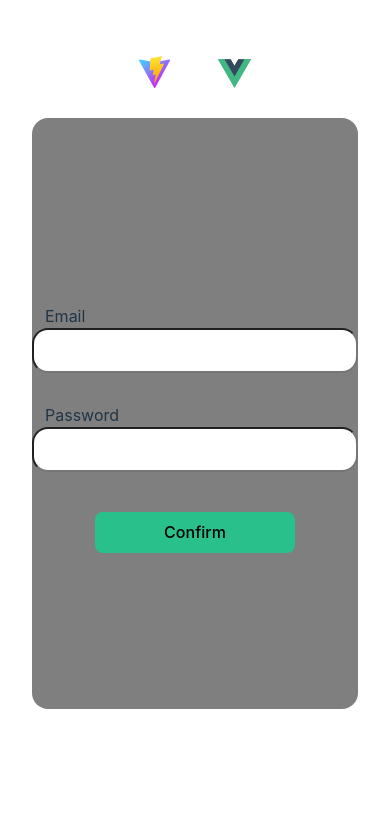
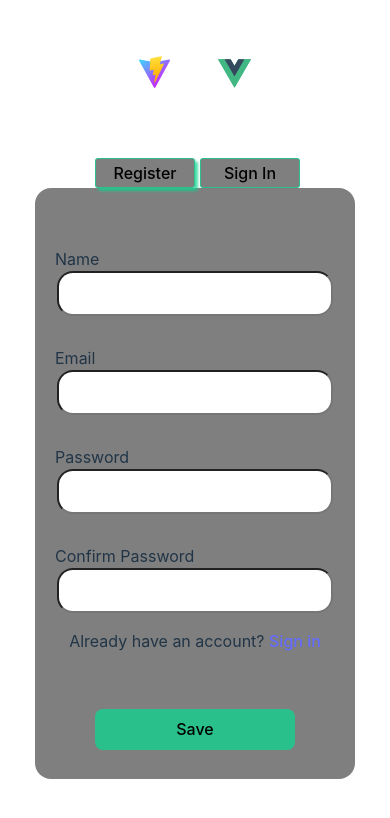
Before and after one commit to JavierHdzO/client-chat-ws, a Vue app: page / in a window 390 px wide. Shown: the top 818 px of the page. Built offline with nearby package versions, Linux system fonts and the light colour scheme; no server answers.

Commit message:
012323 F [FEAT]: add user sign in and sign up (AUTH)

```diff
--- a/package.json
+++ b/package.json
@@ -9,6 +9,7 @@
     "preview": "vite preview"
   },
   "dependencies": {
+    "axios": "^1.2.3",
     "pinia": "^2.0.29",
     "socket.io-client": "^4.5.4",
     "vue": "^3.2.45",
--- /dev/null
+++ b/src/api/index.ts
@@ -0,0 +1,11 @@
+
+import axios from 'axios'
+
+const host: string = import.meta.env.VITE_BE_HOST
+
+export const api =  axios.create({
+    baseURL: host,
+    headers:{
+        'Content-Type': 'application/json'
+    }
+})
--- a/src/composables/useAuthWS.ts
+++ b/src/composables/useAuthWS.ts
@@ -1,43 +1,52 @@
 import { ref } from 'vue'
 import { Socket } from 'socket.io-client'
+import { useAuthStore } from '../store/auth'
 
 const useAuthWS = ( ) => {
 
-    const jwt = ref<string>('')
+    // set Auth Store
+    const store = useAuthStore()
 
-    const form = ref<Object>({
+    const { logIn, logOut, register } = store
+
+    // reactive variables need to auth
+
+    const form = ref({
         email:'',
-        password:''
+        password:'',
+        confirm_password:'',
+        fullName: ''
     })
 
-    const signIn = async() => {
 
-        const resp = await fetch('http://localhost:3000/api/auth/signin', {
-            method:'POST',
-            body: JSON.stringify(form.value),
-            headers:{
-                'Content-Type': 'application/json'
-            }
-        })
+    //methos for useAuthStore
+    const signIn = () => {
 
-        const { access_token, email, fullName, id } = await resp.json()
-
-        if( !access_token ) return
-
-        localStorage.setItem('access_token', access_token)
-
+        logIn( form.value )
 
     }
 
+    const signUp = () => {
 
+        if(form.value.email.trim().length <= 0) return
+        if(form.value.password.trim().length <= 0) return
+        if(form.value.confirm_password.trim().length <= 0) return
+        if(form.value.password !== form.value.confirm_password ) return
 
-
-
+        register( form.value )
+        form.value = {
+            email:'',
+            password:'',
+            confirm_password:'',
+            fullName: ''
+        }
+    }
 
 
     return {
         form,
-        signIn
+        signIn,
+        signUp
     }
 }
 
--- /dev/null
+++ b/src/interfaces/index.ts
@@ -0,0 +1 @@
+export type { User, CreateUser } from "./user.interface";
--- a/src/store/auth.ts
+++ b/src/store/auth.ts
@@ -1,15 +1,60 @@
 import { defineStore } from "pinia"
+import { api } from "../api"
+import { User, CreateUser } from '../interfaces'
 
-const useAuthStore = ()  => defineStore('auth', {
+export const useAuthStore = defineStore('auth', {
     state: ()=>({
-
+        user: null,
+        isLoading: false
     }),
 
     getters: {
-
+        getUser: (state) => state.user,
+        getIsLoading: ( state ) => state.isLoading
     },
 
     actions:{
 
+        async logIn({email, password}: User){
+            try {
+                this.isLoading = true
+                const { data } =  await api.post('api/auth/signin',  {email, password})
+
+                this.isLoading = false
+                this.user = { ...data }
+
+                if( !data.id ) {
+                    localStorage.removeItem('access_token')
+                    return false
+                }
+
+                localStorage.setItem('access_token', data.access_token)
+                return true;
+            } catch (error) {
+                console.log(error)
+                localStorage.removeItem('access_token')
+            }
+        },
+
+        async register( {confirm_password, ...user}: CreateUser){
+            try {
+                this.isLoading = true
+                const { data } = await api.post('api/auth/signup', user)
+                this.isLoading = false
+                localStorage.setItem('access_token', data.access_token)
+                delete data['access_token']
+                this.user = { ...data }
+
+            } catch (error) {
+                this.user = null
+                this.isLoading = false
+            }
+        },
+
+        logOut(){
+            this.user = null
+            this.isLoading = false
+            localStorage.removeItem('access_token')
+        }
     }
 })
--- a/src/views/Auth.vue
+++ b/src/views/Auth.vue
@@ -1,6 +1,40 @@
 <template >
+ <div>
+    <button
+        class="action-auth"
+        :class="{ 'selected': selected }"
+        @click="selected=true"
+        >Register</button>
+    <button
+        class="action-auth"
+        :class="{'selected': selected? false:true}"
+        @click="selected=false"
+        >Sign In</button>
+ </div>
+
  <div class="container">
-    <div>
+
+    <div v-if="selected">
+        <label>Name</label>
+        <input
+            v-model="form.fullName"
+            type="text" placeholder="Full Name">
+        <label>Email</label>
+        <input
+            v-model="form.email"
+            type="email" placeholder="Email">
+        <label>Password</label>
+        <input
+            v-model="form.password"
+            type="password" placeholder="Password">
+        <label>Confirm Password</label>
+        <input
+            v-model="form.confirm_password"
+            type="password" placeholder="Confirm Password">
+        <p>Already have an account? <a @click="!selected">Sign in</a></p>
+        <button @click="signUp">Save</button>
+    </div>
+    <div v-else >
         <label>Email</label>
         <input
             v-model="form.email"
@@ -14,18 +48,28 @@
 
  </div>
 
+
 </template>
 
 
 <script setup lang="ts">
-
+    import { ref } from 'vue'
     import useAuthWS from '../composables/useAuthWS'
 
-    const { form, signIn } = useAuthWS()
+    const selected = ref(true)
+
+    const { form, signIn, signUp } = useAuthWS()
+
 
 </script>
 
 <style scoped>
+
+a {
+    cursor: pointer;
+    margin-bottom: 0;
+    padding-bottom: 0;
+}
 
 .container {
 
@@ -82,7 +126,7 @@ button:focus{
     outline: none;
 }
 
-@media screen and ( max-width: 770px){
+@media screen and ( max-width: 1200px){
     .container {
         width: 100%;
     }
@@ -90,6 +134,34 @@ button:focus{
     .container > div{
         width: 100%;
     }
+
+    input {
+        width: 250px;
+    }
+
+    label {
+        margin-left: 20px;
+    }
+
 }
 
+.action-auth{
+    border-radius: 3px;
+    padding: 4px;
+    width: 100px;
+    margin-left: 5px;
+    background-color: rgba(0,0,0, 0.5);
+    border: 1px solid rgba( 16, 213,145,0.77);
+}
+
+.action-auth:focus {
+    box-shadow: none;
+}
+
+.action-auth.selected {
+    box-shadow: 3px 3px 3px rgba( 16, 213,145,0.77);
+}
+
+
+
 </style>
```
Also changed, not shown: src/interfaces/user.interface.ts (added, +11 -0 lines), 1 other file (tests, documents, lock files or other folders).
